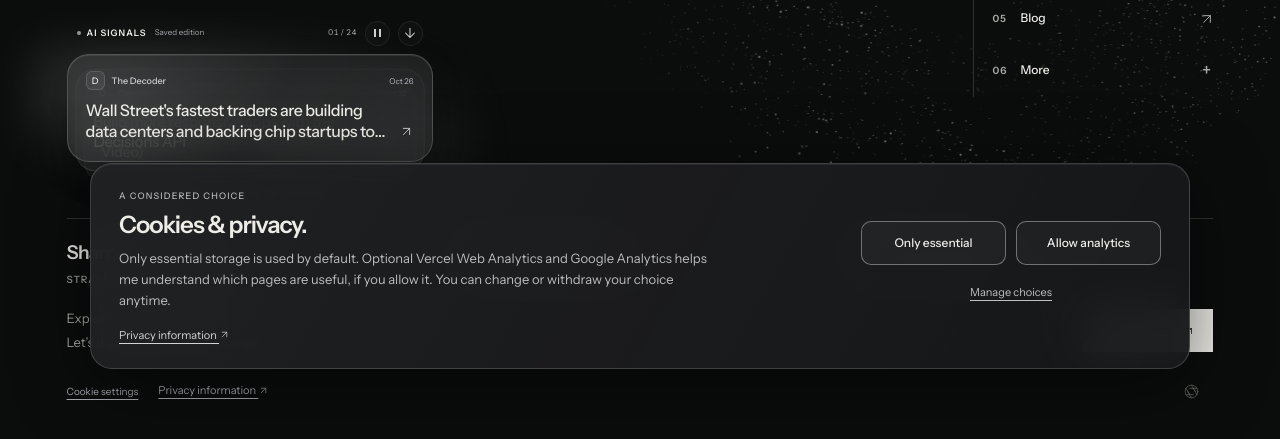
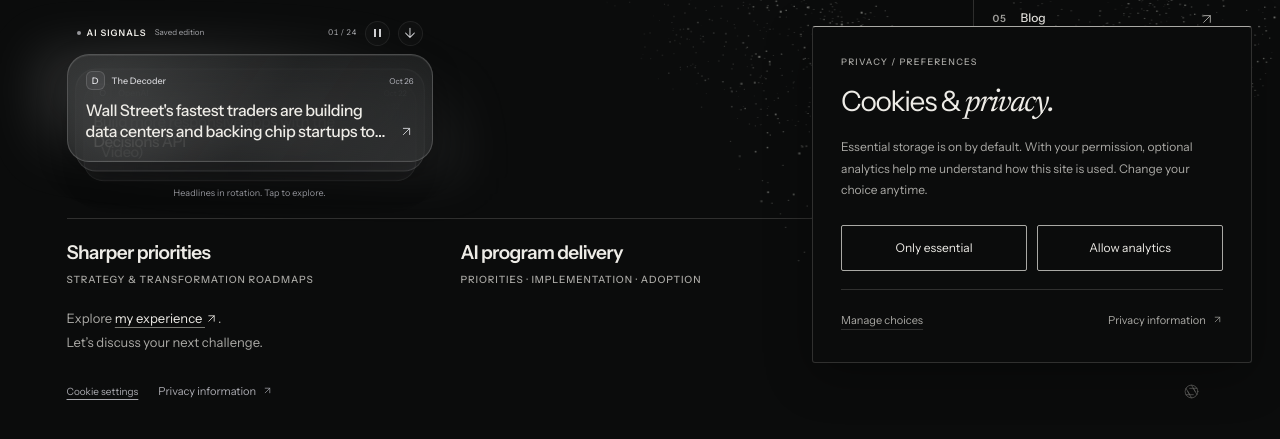
Before and after one commit to yassineme/personal_website_wy, a website: page index.html in a window 1280 px wide. Shown: the part 409-848 px from the top of the page. Drawn offline with Linux system fonts and the light colour scheme; no server answers.

Commit message:
Redesign cookie banner and privacy settings

```diff
--- a/privacy.css
+++ b/privacy.css
@@ -1,14 +1,20 @@
 /* Neutral frosted surfaces shared by consent and booking. */
-.cookie-banner { position:fixed; z-index:110; left:50%; bottom:22px; transform:translateX(-50%); width:min(1100px,calc(100% - 44px)); display:grid; grid-template-columns:minmax(0,1fr) auto; align-items:center; gap:34px; padding:25px 28px; max-height:calc(100dvh - 36px); overflow:auto; border:1px solid #f3f3f12b; border-radius:22px; background:linear-gradient(120deg,#f5f5f50c,transparent),#17181af2; -webkit-backdrop-filter:blur(24px); backdrop-filter:blur(24px); box-shadow:0 15px 70px #0008,inset 0 1px 0 #fff1; color:#eeece7; font-family:'Instrument Sans',sans-serif; }
+.cookie-banner { position:fixed; z-index:110; right:28px; bottom:max(28px,env(safe-area-inset-bottom)); width:min(440px,calc(100% - 40px)); box-sizing:border-box; padding:28px; max-height:calc(100dvh - 40px); overflow:auto; overscroll-behavior:contain; border:1px solid var(--line,#30302f); border-top-color:var(--muted,#aaa9a5); border-radius:3px; background:var(--paper,#0b0c0c); box-shadow:0 12px 48px #0005; color:var(--ink,#eeece7); font-family:"Instrument Sans",sans-serif; color-scheme:dark; }
 .cookie-banner[hidden] { display:none; }
 .privacy-eyebrow { display:block; font:500 9px/1.5 'Instrument Sans',sans-serif; letter-spacing:.13em; text-transform:uppercase; color:#b5b5b5; }
-.cookie-copy h2 { margin:8px 0 10px; font:600 24px/1.15 'Instrument Sans',sans-serif; letter-spacing:-.04em; }
-.cookie-copy p { max-width:590px; margin:0 0 12px; color:#bbbcc0; font-size:13px; line-height:1.6; }
-.cookie-policy { font:400 11px/1.4 'Instrument Sans',sans-serif; color:#d4d4d6; text-decoration:underline; text-underline-offset:4px; }
-.cookie-actions { display:grid; grid-template-columns:1fr 1fr; gap:10px; min-width:300px; }
-.privacy-choice,.privacy-save { min-height:44px; padding:11px 16px; border:1px solid #f0f0ee65; border-radius:10px; background:#f1f1ef09; color:#eeece7; font:500 12px/1.3 'Instrument Sans',sans-serif; cursor:pointer; }
-.privacy-choice:hover,.privacy-save:hover { background:#ffffff16; border-color:#f0f0eeaa; }
-.privacy-manage { grid-column:1/-1; justify-self:center; min-height:36px; border:0; padding:5px 12px; background:none; color:#c0c0c3; font:400 11px/1.4 'Instrument Sans',sans-serif; text-decoration:underline; text-underline-offset:4px; cursor:pointer; }
+.cookie-copy h2 { margin:16px 0 14px; font:400 28px/1.15 "Instrument Sans",sans-serif; letter-spacing:-.045em; }
+.cookie-copy h2 em { font-family:Newsreader,Georgia,serif; font-size:1.13em; font-weight:400; }
+.cookie-banner .privacy-eyebrow { color:var(--muted,#aaa9a5); font-size:9px; letter-spacing:.14em; }
+.cookie-copy p { margin:0 0 24px; color:var(--muted,#aaa9a5); font-size:12px; line-height:1.8; }
+.cookie-policy { font:400 11px/1.5 "Instrument Sans",sans-serif; color:var(--muted,#aaa9a5); text-decoration:none; }
+.cookie-policy:hover { color:var(--ink,#eeece7); text-decoration:underline; text-underline-offset:4px; }
+.cookie-policy .ui-arrow-icon { margin-left:4px; }
+.cookie-actions { display:grid; grid-template-columns:1fr 1fr; gap:10px; }
+.cookie-links { display:flex; justify-content:space-between; align-items:center; flex-wrap:wrap; gap:8px 16px; margin-top:18px; padding-top:16px; border-top:1px solid var(--line,#30302f); }
+.privacy-choice,.privacy-save { min-height:46px; padding:12px 14px; border:1px solid var(--muted,#aaa9a5); border-radius:2px; background:transparent; color:var(--ink,#eeece7); font:400 12px/1.4 "Instrument Sans",sans-serif; cursor:pointer; transition:background .18s,color .18s,border-color .18s; }
+.privacy-choice:hover,.privacy-save:hover { background:var(--ink,#eeece7); color:var(--paper,#0b0c0c); border-color:var(--ink,#eeece7); }
+.privacy-manage { min-height:28px; border:0; padding:0; background:none; color:var(--muted,#aaa9a5); font:400 11px/1.5 "Instrument Sans",sans-serif; cursor:pointer; text-decoration:underline; text-decoration-color:var(--line,#30302f); text-underline-offset:5px; }
+.privacy-manage:hover { color:var(--ink,#eeece7); text-decoration-color:currentColor; }
 .privacy-dialog,.booking-dialog { position:fixed; inset:0; margin:auto; max-width:none; width:min(620px,calc(100% - 28px)); max-height:calc(100dvh - 36px); padding:26px; border:1px solid #f1f1ef32; border-radius:25px; background:#1b1c1eea; -webkit-backdrop-filter:blur(26px); backdrop-filter:blur(26px); box-shadow:0 30px 100px #0008; color:#eeece7; font:400 14px/1.65 'Instrument Sans',sans-serif; overflow:auto; overscroll-behavior:contain; color-scheme:dark; }
 .privacy-dialog::backdrop,.booking-dialog::backdrop { background:#05050775; }
 .privacy-dialog-top { display:flex; justify-content:space-between; align-items:center; gap:20px; margin-bottom:15px; }
@@ -42,5 +48,17 @@ body.cookie-banner-open > .signals-dock { visibility:hidden; }
 .booking-footer { padding:15px 25px; display:flex; flex-wrap:wrap; justify-content:space-between; gap:12px; border-top:1px solid #fff2; font-size:10px; color:#aaabb1; }
 .booking-footer a { color:#dedee1; text-underline-offset:4px; }
 .cookie-banner :focus-visible,.privacy-dialog :focus-visible,.booking-dialog :focus-visible,.privacy-controls :focus-visible { outline:2px solid #eeece7; outline-offset:4px; }
-@media(max-width:760px) { .cookie-banner { grid-template-columns:1fr; gap:16px; padding:21px; width:calc(100% - 24px); bottom:12px; border-radius:20px; } .cookie-copy h2 { font-size:23px; } .cookie-copy p { font-size:12px; } .cookie-actions { min-width:0; gap:9px; } .privacy-choice { padding:11px 10px; font-size:11px; } .privacy-dialog { padding:22px; } .privacy-provider { gap:16px; } .privacy-provider p { font-size:11px; } .privacy-always { font-size:9px; } .booking-header { padding:20px; } .booking-header h2 { font-size:24px; } .booking-calendar,.booking-calendar iframe { min-height:590px; } }
+/* Consent settings follow the same editorial surfaces as the banner. */
+.privacy-dialog { box-sizing:border-box; width:min(560px,calc(100% - 32px)); padding:32px; border:1px solid var(--line,#30302f); border-top-color:var(--muted,#aaa9a5); border-radius:3px; background:var(--paper,#0b0c0c); color:var(--ink,#eeece7); -webkit-backdrop-filter:none; backdrop-filter:none; }
+.privacy-dialog::backdrop { background:#0009; -webkit-backdrop-filter:blur(6px); backdrop-filter:blur(6px); }
+.privacy-dialog h2 { font-weight:400; font-size:32px; }
+.privacy-dialog .privacy-close { width:44px; height:44px; border:0; border-radius:2px; background:transparent; color:var(--muted,#aaa9a5); }
+.privacy-dialog .privacy-close:hover { background:#eeece70a; color:var(--ink,#eeece7); }
+.privacy-dialog .privacy-eyebrow,.privacy-intro,.privacy-provider p,.privacy-retention,.privacy-always { color:var(--muted,#aaa9a5); }
+.privacy-provider { border-color:var(--line,#30302f); }
+.privacy-provider input { accent-color:var(--ink,#eeece7); }
+.privacy-provider-status { display:block; margin-top:5px; color:var(--muted,#aaa9a5); font-size:10px; }
+.privacy-save { border-color:var(--line,#30302f); }
+@media(prefers-reduced-motion:reduce) { .privacy-choice,.privacy-save { transition:none; } }
+@media(max-width:760px) { .cookie-banner { right:16px; bottom:max(16px,env(safe-area-inset-bottom)); width:calc(100% - 32px); max-width:440px; padding:24px; max-height:calc(100dvh - 32px); } .cookie-copy h2 { font-size:27px; } .privacy-choice { padding:11px 10px; font-size:11px; } .privacy-dialog { padding:24px; } .privacy-provider { gap:16px; } .privacy-provider p { font-size:11px; } .privacy-always { font-size:9px; } .booking-header { padding:20px; } .booking-header h2 { font-size:24px; } .booking-calendar,.booking-calendar iframe { min-height:590px; } }
 @media print { .cookie-banner,.privacy-dialog,.privacy-controls,.booking-dialog { display:none !important; } }
--- a/privacy.js
+++ b/privacy.js
@@ -21,15 +21,14 @@
   function localStorageSafe(){try{return localStorage;}catch{return{getItem(){return null;},setItem(){}};}}
   const storage=localStorageSafe();
   const banner=make('section','cookie-banner');banner.setAttribute('aria-labelledby','cookie-title');banner.setAttribute('aria-label','Cookie choices');
-  const copy=make('div','cookie-copy');copy.append(make('span','privacy-eyebrow','A considered choice'));
-  const title=make('h2','','Cookies & privacy.');title.id='cookie-title';
-  const providerNames=[];if(config.vercelAnalyticsEnabled)providerNames.push('Vercel Web Analytics');if(core.gaID(config))providerNames.push('Google Analytics');
-  const audienceTools=providerNames.length?providerNames.join(' and '):'audience analytics';
-  copy.append(title,make('p','','Only essential storage is used by default. Optional '+audienceTools+' helps me understand which pages are useful, if you allow it. You can change or withdraw your choice anytime.'));
-  const policy=make('a','cookie-policy','Privacy information ↗');policy.href=new URL(config.privacyNoticeUrl||'privacy',rootURL);copy.append(policy);
+  const copy=make('div','cookie-copy');copy.append(make('span','privacy-eyebrow','Privacy / Preferences'));
+  const title=make('h2');title.append(document.createTextNode('Cookies & '),make('em','','privacy.'));title.id='cookie-title';
+  copy.append(title,make('p','','Essential storage is on by default. With your permission, optional analytics help me understand how this site is used. Change your choice anytime.'));
+  const policy=make('a','cookie-policy','Privacy information ↗');policy.href=new URL(config.privacyNoticeUrl||'privacy',rootURL);
   const actions=make('div','cookie-actions');
-  const essential=button('privacy-choice','Only essential'),allow=button('privacy-choice','Allow analytics'),manage=button('privacy-manage','Manage choices');actions.append(essential,allow,manage);
-  banner.append(copy,actions);document.body.append(banner);
+  const essential=button('privacy-choice','Only essential'),allow=button('privacy-choice','Allow analytics'),manage=button('privacy-manage','Manage choices');actions.append(essential,allow);
+  const links=make('div','cookie-links');links.append(manage,policy);
+  banner.append(copy,actions,links);document.body.append(banner);
   const dialog=make('dialog','privacy-dialog');dialog.setAttribute('aria-labelledby','privacy-settings-title');
   const top=make('div','privacy-dialog-top');top.append(make('span','privacy-eyebrow','Your data / Your decision'));
   const close=button('privacy-close','×');close.setAttribute('aria-label','Close cookie settings');top.append(close);
```
